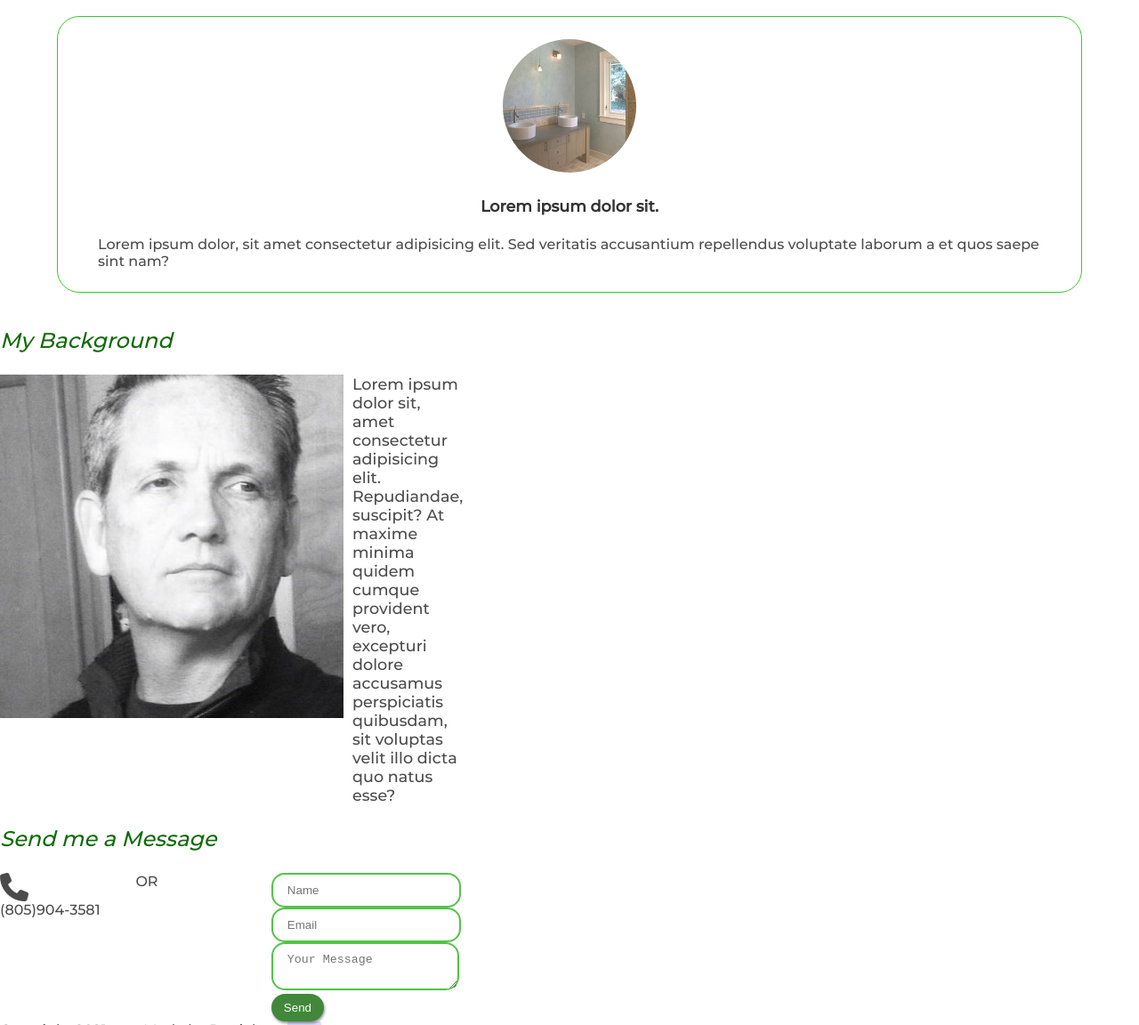
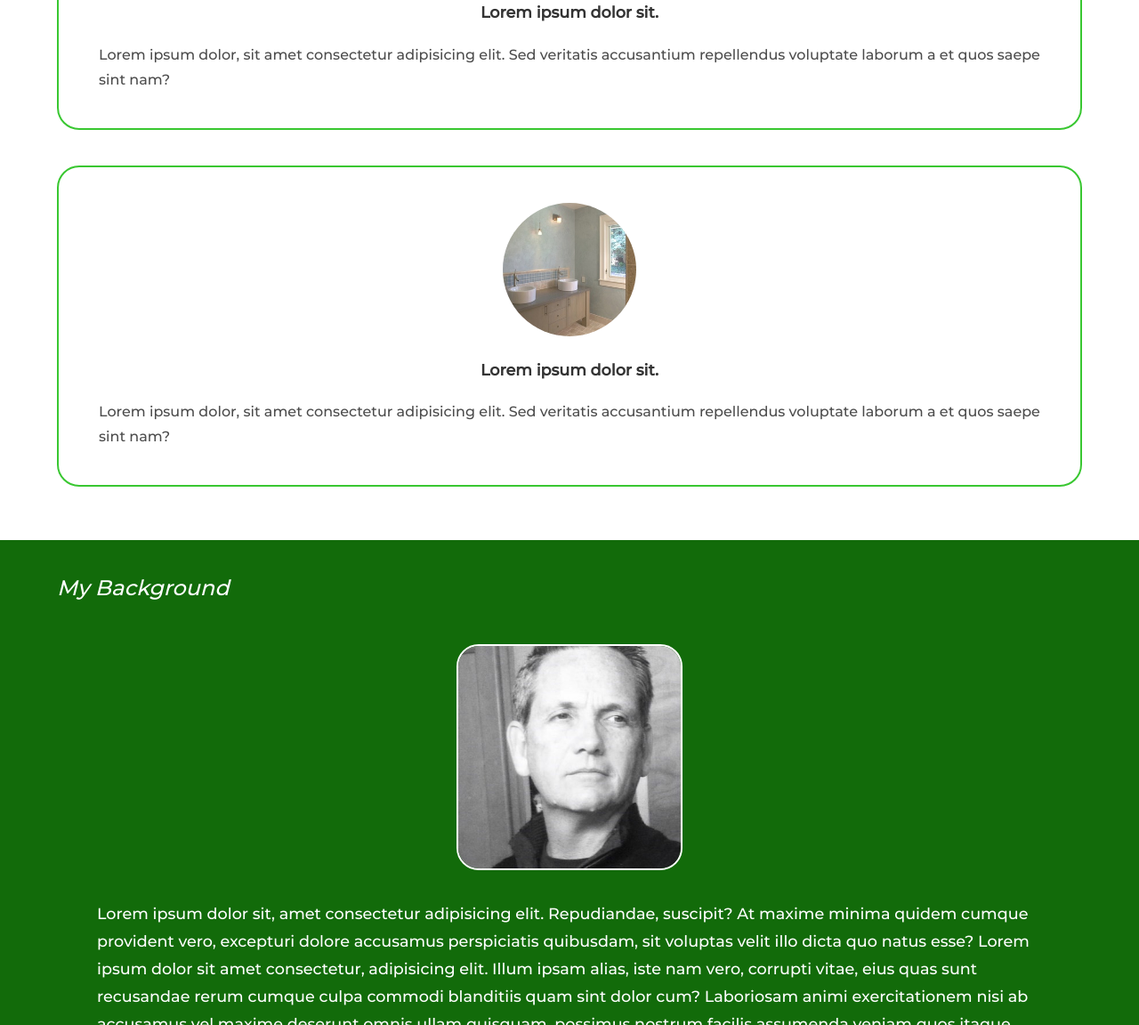
Before and after one commit to daniel-escoto/eco-chic-beta, a plain HTML site: page index.html in a window 1280 px wide. Shown: the part 1648-2800 px from the top of the page at 89% size. Drawn offline with Linux system fonts and the light colour scheme.

Commit message:
about section finished mobile

```diff
--- a/css/styles.css
+++ b/css/styles.css
@@ -68,6 +68,7 @@ p,
 a,
 li {
   color: rgb(75, 75, 75);
+  line-height: 1.75em;
 }
 
 h1 {
@@ -177,6 +178,10 @@ h4 {
 }
 
 /* services */
+#services {
+  padding-bottom: 45px;
+}
+
 #services h3 {
   grid-column: 1 / 9;
   margin-left: 5%;
@@ -190,8 +195,8 @@ h4 {
   text-align: center;
 
   margin: 15px 5%;
-  padding: 25px 45px;
-  border: 1.5px solid #39c731;
+  padding: 40px 45px;
+  border: 2px solid #39c731;
   border-radius: 25px;
 }
 
@@ -206,6 +211,47 @@ h4 {
   text-align: left;
 }
 
+/* about */
+#about {
+  background: var(--primary);
+  /* TODO: Change to gradient */
+  /* padding: 20px 15% 50px 15%;
+  margin: 20px 0; */
+}
+
+.about-content {
+  grid-column: 1 / 9;
+  text-align: center;
+
+  margin: 15px 5%;
+  padding: 0px 45px 40px 45px;
+}
+
+#about h3 {
+  color: var(--secondary);
+  grid-column: 1 / 9;
+  margin-left: 5%;
+
+  position: relative;
+  top: 15px;
+}
+
+.about-content img {
+  height: 250px;
+  width: 250px;
+  object-fit: cover;
+  border-radius: 25px;
+  border: 2px solid var(--secondary);
+
+  margin: 15px 0 30px 0;
+}
+
+.about-content p {
+  color: var(--secondary);
+  grid-column: 1 / 9;
+  text-align: left;
+}
+
 /* small tablet styles */
 @media screen and (min-width: 620px) {
 }
--- a/index.html
+++ b/index.html
@@ -77,15 +77,20 @@
         </div>
       </section>
 
-      <section id="about">
+      <section id="about" class="grid">
         <h3>My Background</h3>
-        <div class="about grid">
+        <div class="about-content">
           <img src="./assets/photos/dana.jpeg" alt="Dana Cumings" />
           <p class="leading">
             Lorem ipsum dolor sit, amet consectetur adipisicing elit.
             Repudiandae, suscipit? At maxime minima quidem cumque provident
             vero, excepturi dolore accusamus perspiciatis quibusdam, sit
-            voluptas velit illo dicta quo natus esse?
+            voluptas velit illo dicta quo natus esse? Lorem ipsum dolor sit amet
+            consectetur, adipisicing elit. Illum ipsam alias, iste nam vero,
+            corrupti vitae, eius quas sunt recusandae rerum cumque culpa commodi
+            blanditiis quam sint dolor cum? Laboriosam animi exercitationem nisi
+            ab accusamus vel maxime deserunt omnis ullam quisquam, possimus
+            nostrum facilis assumenda veniam quos itaque sint asperiores.
           </p>
         </div>
       </section>
```
Also changed, not shown: 1 other file.
